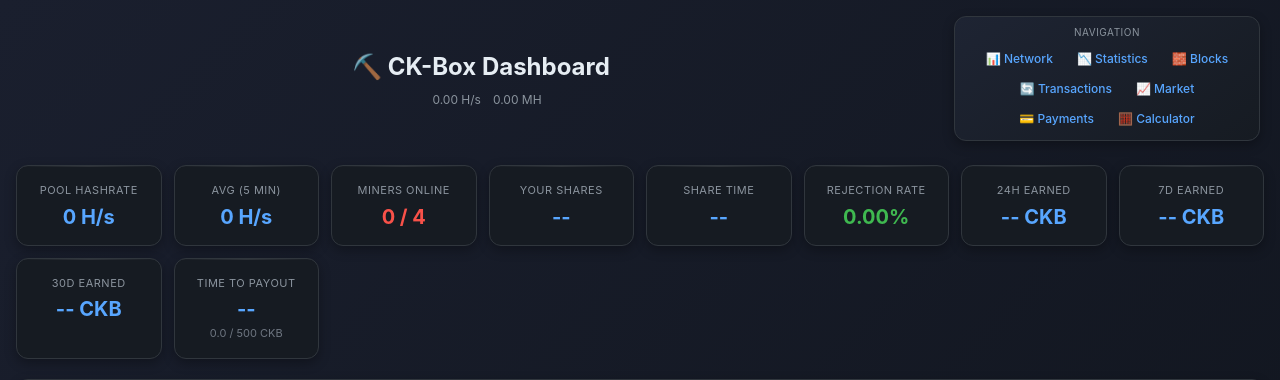
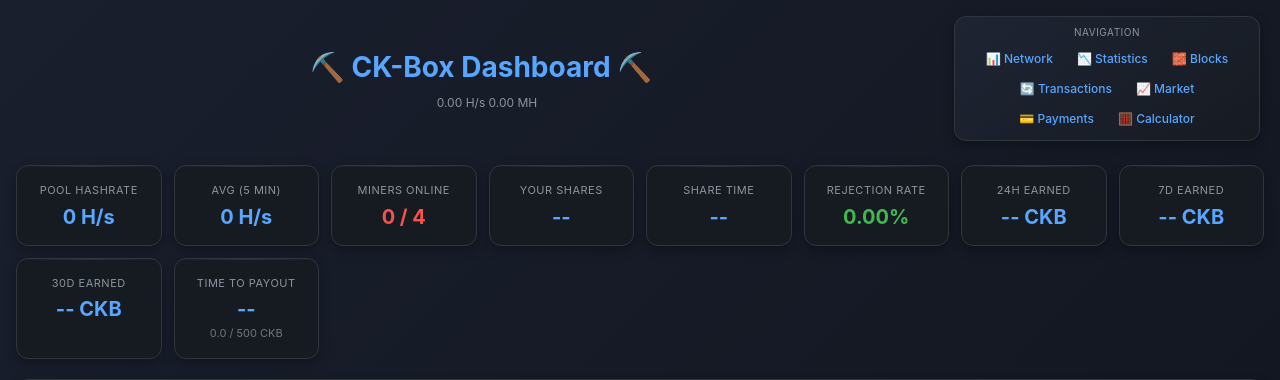
Before and after one commit to Goldfire7/MinerDashboard, a Flask app: page / in a window 1280 px wide. Shown: the top 380 px of the page. Run offline with Flask 3, Linux system fonts and the light colour scheme; data that the repository does not hold is empty.

Commit message:
Header title styling: blue text, larger font, pickaxe on both sides, Net/Diff subtitle larger

```diff
--- a/templates/dashboard.html
+++ b/templates/dashboard.html
@@ -61,11 +61,12 @@
         }
 
         .header-title {
-            color: var(--text-primary);
-            font-size: clamp(18px, 3vw, 24px);
+            color: var(--accent-blue);
+            font-size: clamp(20px, 4vw, 28px);
             font-weight: 700;
             display: flex;
             align-items: center;
+            justify-content: center;
             gap: 8px;
         }
 
@@ -144,7 +145,7 @@
 
         .header-center .subtitle {
             color: var(--text-secondary);
-            font-size: 13px;
+            font-size: 14px;
             margin-top: 6px;
             display: flex;
             flex-wrap: wrap;
@@ -1161,11 +1162,13 @@
     <header>
         <div class="header-left"></div>
         <div class="header-center">
-            <div class="header-title">⛏️ CK-Box Dashboard</div>
+            <div class="header-title">⛏️ CK-Box Dashboard ⛏️</div>
             <div class="header-subtitle">
                 <span class="dot" id="statusDot"></span>
-                <span id="headerNetwork">--</span>
-                <span id="headerNetDiff">--</span>
+                <span class="net-info">
+                    <span id="headerNetwork">--</span>
+                    <span id="headerNetDiff">--</span>
+                </span>
             </div>
         </div>
         <div class="header-right">
```
Also changed, not shown: CHANGELOG.md, screenshot.png (deleted), screenshot2.png (deleted).
